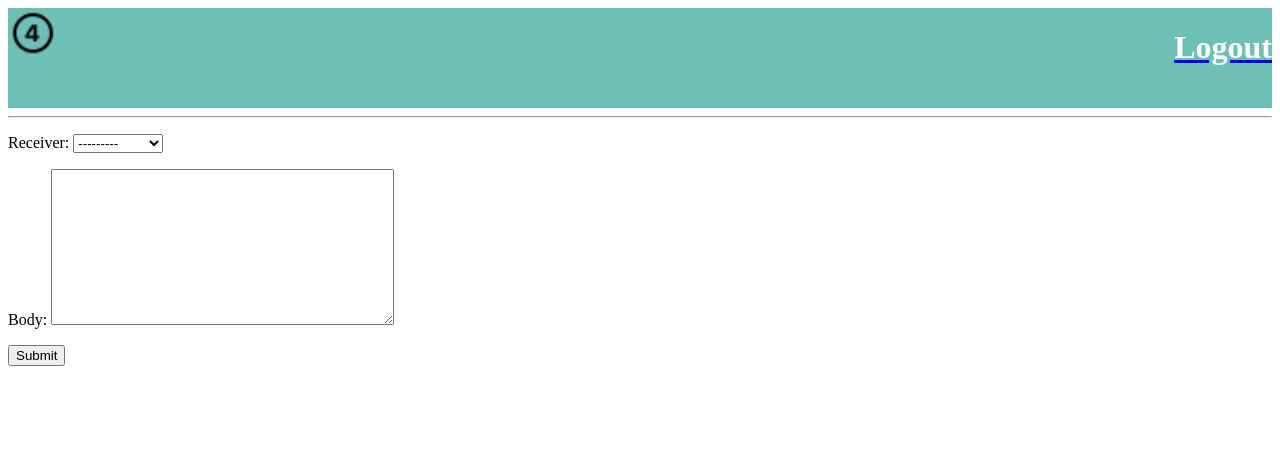
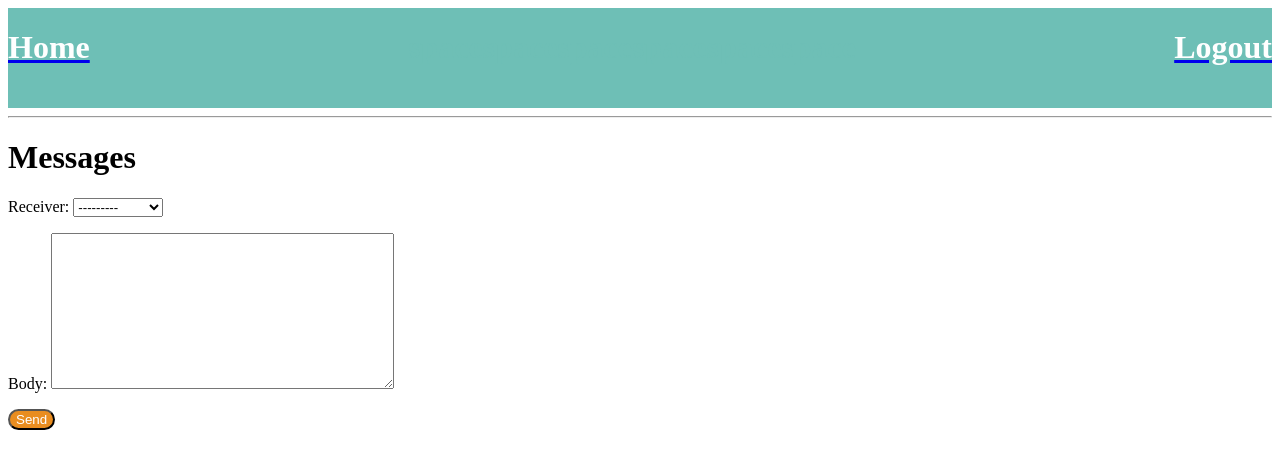
Before and after one commit to virtualolsonNo1/FourPositivityTwo, a Django app: page /create-message/ in a window 1280 px wide. Shown: the top 469 px of the page. Run offline with Django 4.2, Linux system fonts and the light colour scheme; a user stored in the database is signed in; data comes from the database, SQL or seed files in the repository; both versions use the stored data as it was after the commit.

Commit message:
slight changes to navbar and messageform

```diff
--- a/base/templates/base/message_form.html
+++ b/base/templates/base/message_form.html
@@ -1,12 +1,11 @@
-{% extends 'main.html' %}
-
-{% block content %}
-
+{% extends 'main.html' %} {% block content %}
+<div>
+    <h1>Messages</h1>
+</div>
 <div>
     <form method="POST" action="">
-        {% csrf_token %}
-        {{form.as_p}}
-        <input type="submit" value="Submit"/>
+        {% csrf_token %} {{form.as_p}}
+        <input type="submit" value="Send" style="color: white; border-radius: 12px; background-color: #E98D20;" />
     </form>
 </div>
 
--- a/templates/navbar.html
+++ b/templates/navbar.html
@@ -19,7 +19,8 @@
 
     <div class="item">
         <a href="/">
-            <img src="../templates/images/circle4.png" width="50px" height="50px">
+            <h1 style="text-align: left; color: white; text-decoration-line: none;">Home</h1>
+            <!-- <img src="../templates/images/circle4.png" width="50px" height="50px"> -->
         </a>
     </div>
     <div class="item">
```
Also changed, not shown: db.sqlite3.
